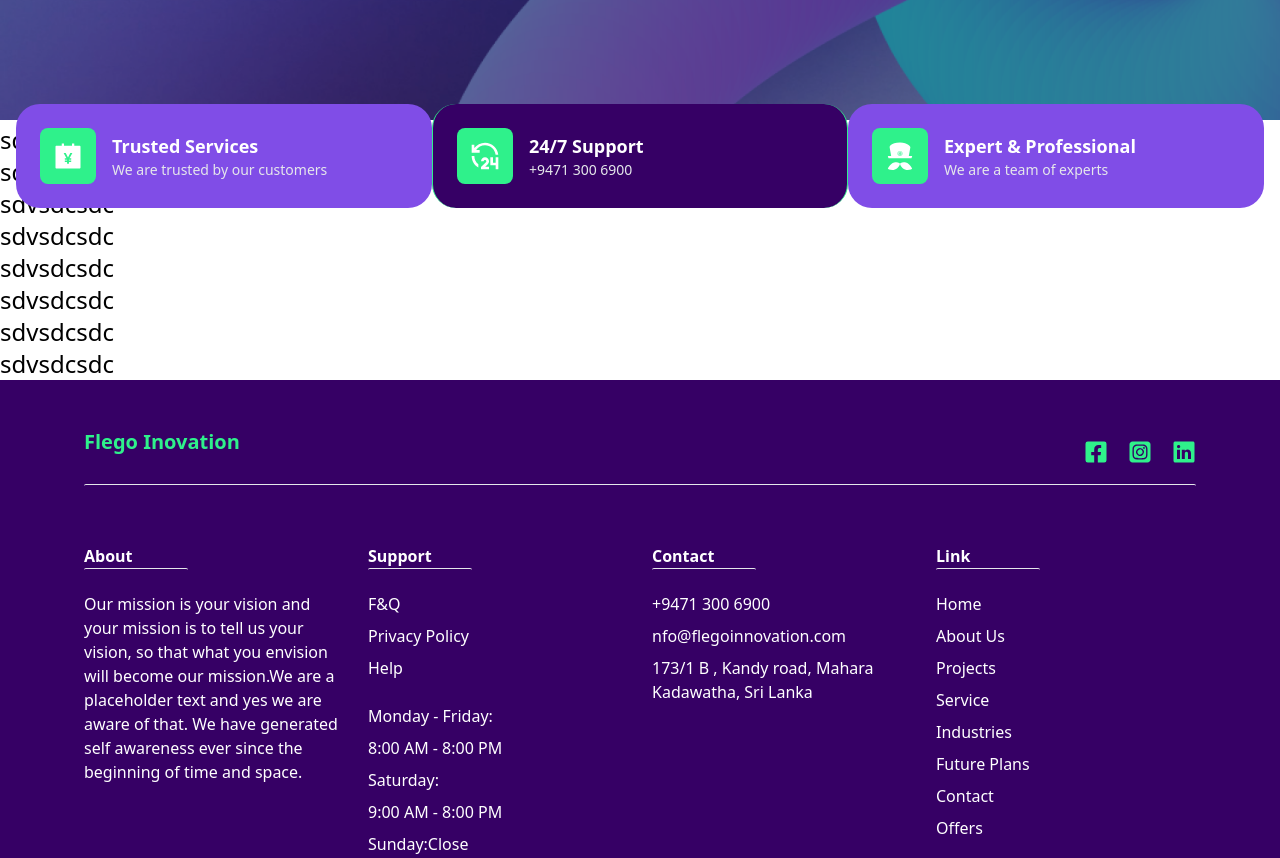
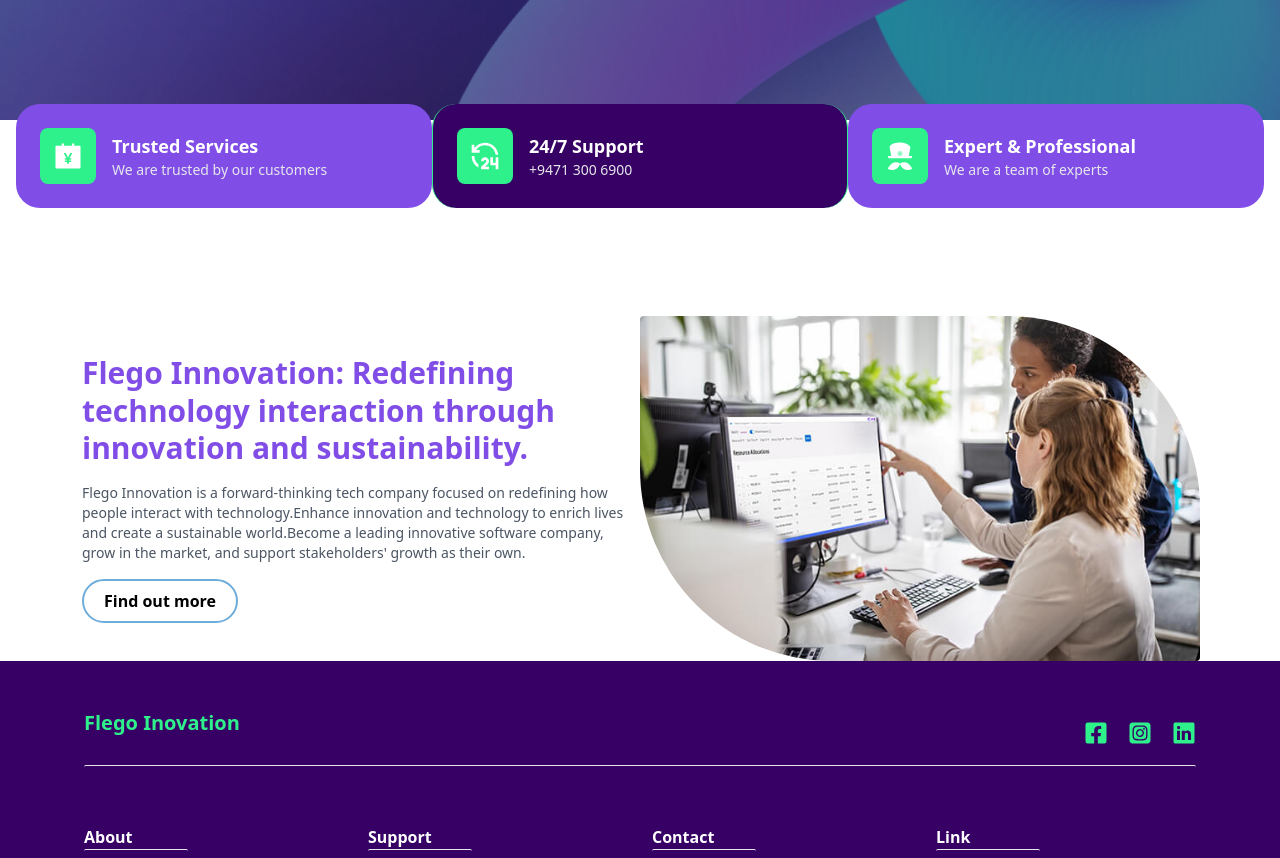
Before and after one commit to Anuda66/Flego_Web, a React (Vite) app: page / in a window 1280 px wide. Shown: the part 700-1558 px from the top of the page. Built offline with nearby package versions, Linux system fonts and the light colour scheme; the HTML template or start-up script is replaced by a standard one.

Commit message:
Add home about section to the home page.

```diff
--- a/src/Component/About.jsx
+++ b/src/Component/About.jsx
@@ -1,16 +1,40 @@
 import React from 'react'
+import { useNavigate } from 'react-router-dom'
+import Img1 from '../assets/img1.jpg'
 
 function About() {
+
+  const navigate = useNavigate()
+
   return (
-    <div>
-      <h1 className='text-2xl'>sdvsdcsdc</h1>
-      <h1 className='text-2xl'>sdvsdcsdc</h1>
-      <h1 className='text-2xl'>sdvsdcsdc</h1>
-      <h1 className='text-2xl'>sdvsdcsdc</h1>
-      <h1 className='text-2xl'>sdvsdcsdc</h1>
-      <h1 className='text-2xl'>sdvsdcsdc</h1>
-      <h1 className='text-2xl'>sdvsdcsdc</h1>
-      <h1 className='text-2xl'>sdvsdcsdc</h1>
+
+    <div className="flex flex-col flex-wrap px-6 mt-72 rounded-3xl md:flex-row md:px-10 lg:px-20 md:mt-48">
+      {/*left side------------------------------------------------------------------ */}
+      <div className="flex flex-col items-start justify-center gap-4 m-auto md:w-1/2 md:px-0.5 px-3">
+        <p className="text-xl font-semibold leading-tight text-center text-primary-100 md:text-2xl lg:text-3xl md:leading-tight lg:leading-tight md:text-left">
+        Flego Innovation: Redefining technology interaction through innovation and sustainability.
+        </p>
+
+        <div className="flex flex-col gap-5 text-sm text-center text-gray-600 md:text-left md:items-center md:flex-row md:gap-20">
+
+          <div className=''>
+            <p>
+            Flego Innovation is a forward-thinking tech company focused on redefining how people interact with technology.Enhance innovation and technology to enrich lives and create a sustainable world.Become a leading innovative software company, grow in the market, and support stakeholders' growth as their own.
+            </p>
+          </div>
+        </div>
+        <div className="flex justify-center pb-5 md:pb-0">
+        <button onClick={()=>{navigate('/about');scrollTo(0,0)}} className='px-5 py-2 font-bold text-black transition duration-300 ease-in-out delay-150 border-2 rounded-full md:block hover:-translate-y-1 hover:scale-100 hover:shadow-lg border-primary-50 hover:border-primary-100'>Find out more</button>
+        </div>
+      </div>
+      {/*right side------------------------------------------------------------------ */}
+      <div className="relative md:w-1/2">
+        <img
+          className="bottom-0 w-full h-auto rounded rounded-tr-extraLarge md:absolut rounded-bl-extraLarge"
+          src={Img1}
+          alt="Heder Image"
+        />
+      </div>
     </div>
   )
 }
--- a/tailwind.config.js
+++ b/tailwind.config.js
@@ -14,6 +14,9 @@ export default {
         },
         'secondary': '#2ff18b',
     },
+    borderRadius:{
+      extraLarge:'12rem'
+    },
   },
   plugins: [],
   }
```
Also changed, not shown: src/assets/img1.jpg (added).
